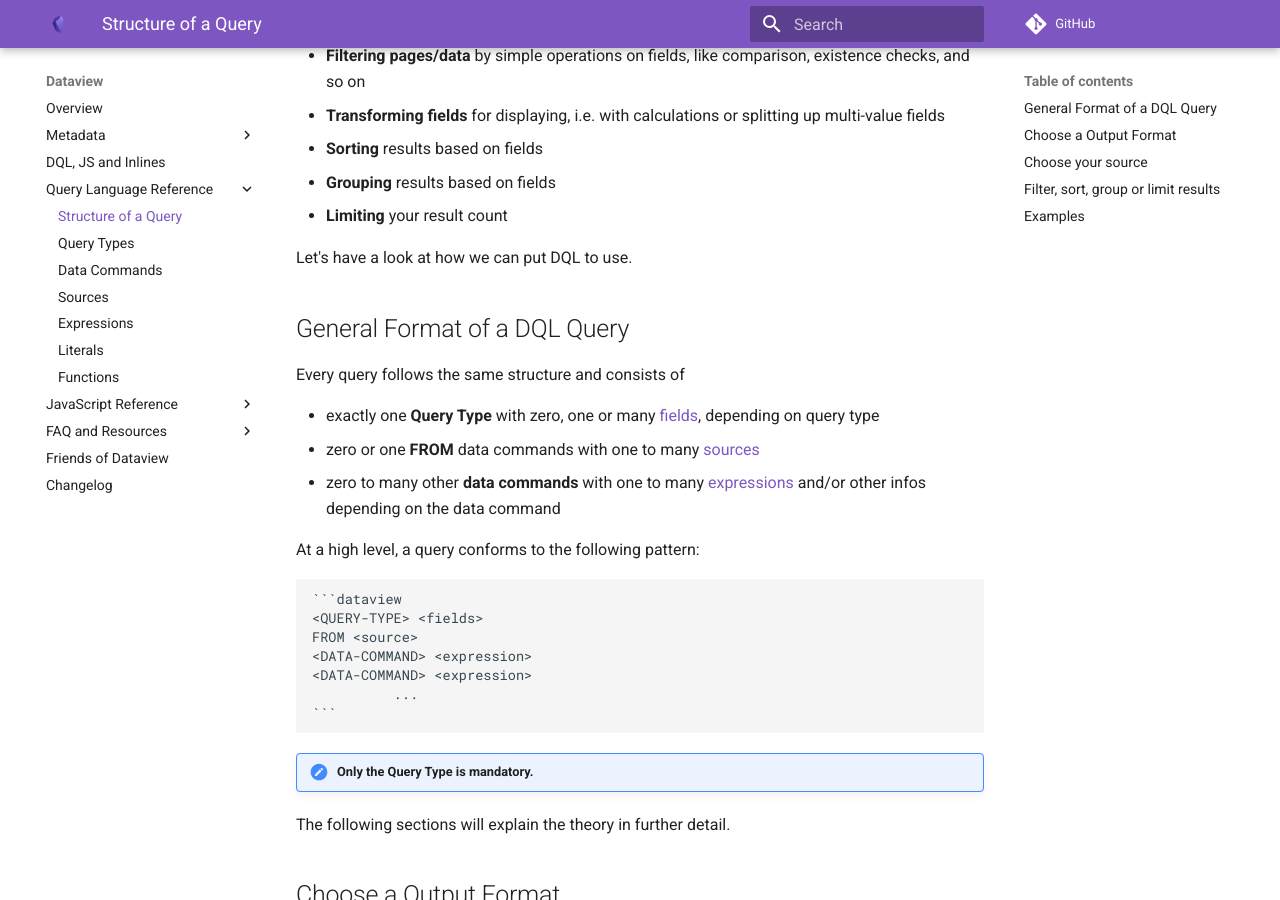
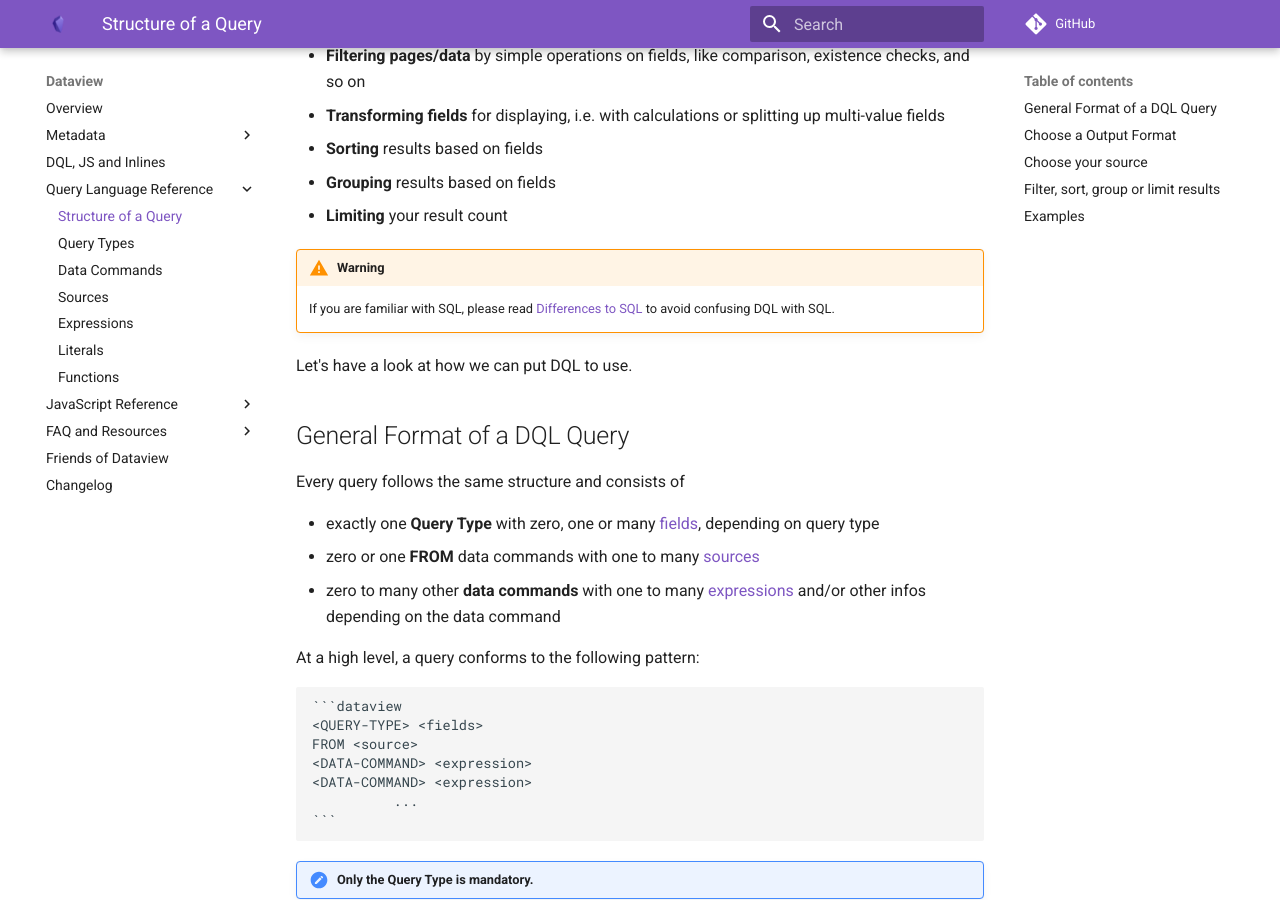
Before and after one commit to blacksmithgu/obsidian-dataview, an MkDocs documentation site: the page built from docs/docs/queries/structure.md, in a window 1280 px wide and 900 px high, scrolled down 405 px. Built offline with MkDocs 1.6.1 and Material for MkDocs 9.7.7, drawn with Linux system fonts in a browser that asks for light colours; comment, search, counter and statistics services are not loaded.

Commit message:
Update structure.md (#1879)

```diff
--- a/docs/docs/queries/structure.md
+++ b/docs/docs/queries/structure.md
@@ -14,6 +14,9 @@ supports:
 - **Sorting** results based on fields
 - **Grouping** results based on fields
 - **Limiting** your result count
+
+!!! warning Differences to SQL
+    If you are familiar with SQL, please read [Differences to SQL](../../queries/differences-to-sql) to avoid confusing DQL with SQL.
 
 Let's have a look at how we can put DQL to use.
 
```
